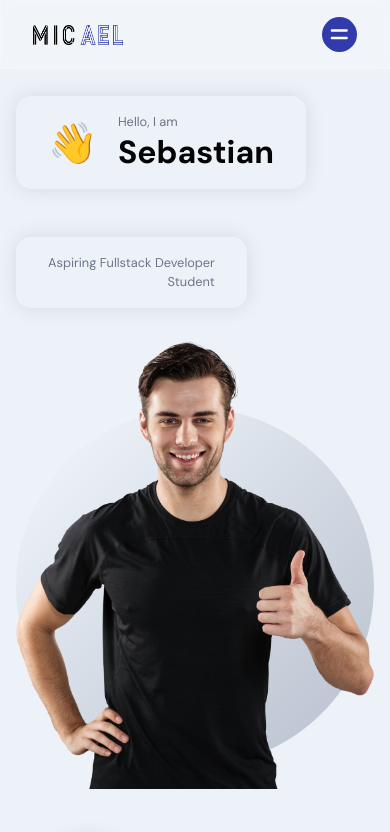
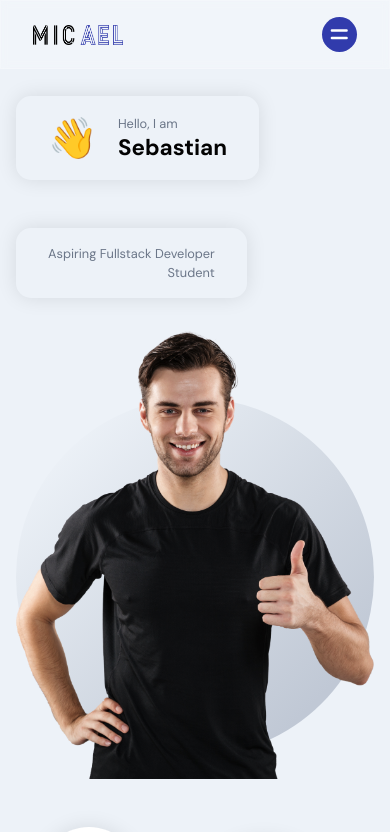
Before and after one commit to SebastianMartinezA/SebastianMartinezA.github.io, a React (Create React App) app in the folder frontend_react/: page / in a window 390 px wide. Shown: the top 832 px of the page. Built offline with nearby package versions, Linux system fonts and the light colour scheme.

Commit message:
Fix h2 visualization in small devices

```diff
--- a/frontend_react/src/App.scss
+++ b/frontend_react/src/App.scss
@@ -66,8 +66,12 @@
     font-size: 4rem;
   }
 
-    @media screen and (max-width: 450px) {
+  @media screen and (max-width: 700px) {
     font-size: 2rem;
+  }
+
+  @media screen and (max-width: 500px) {
+    font-size: 1.4rem;
   }
 }
 
```
Lines whose indentation alone changed are shown as unchanged.
